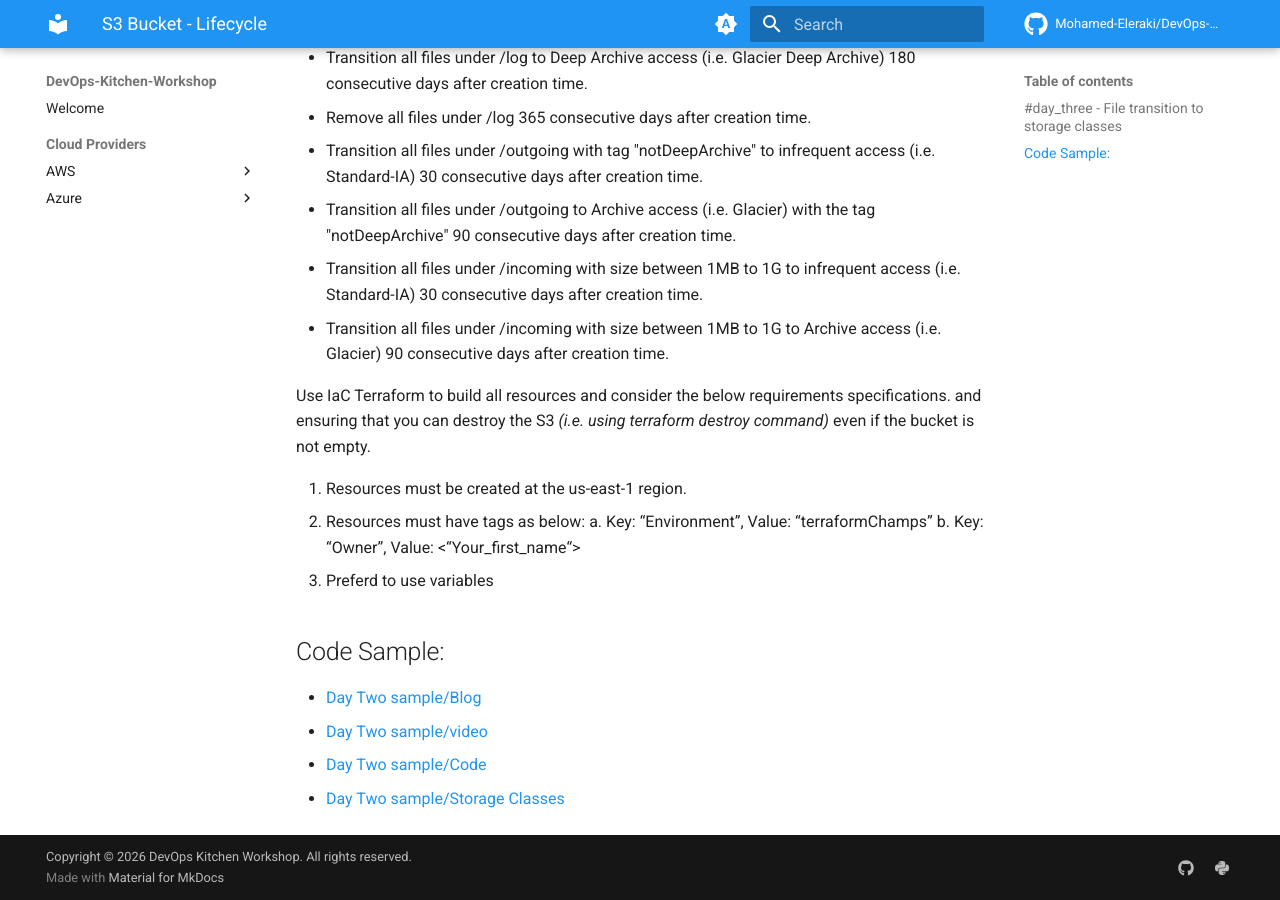
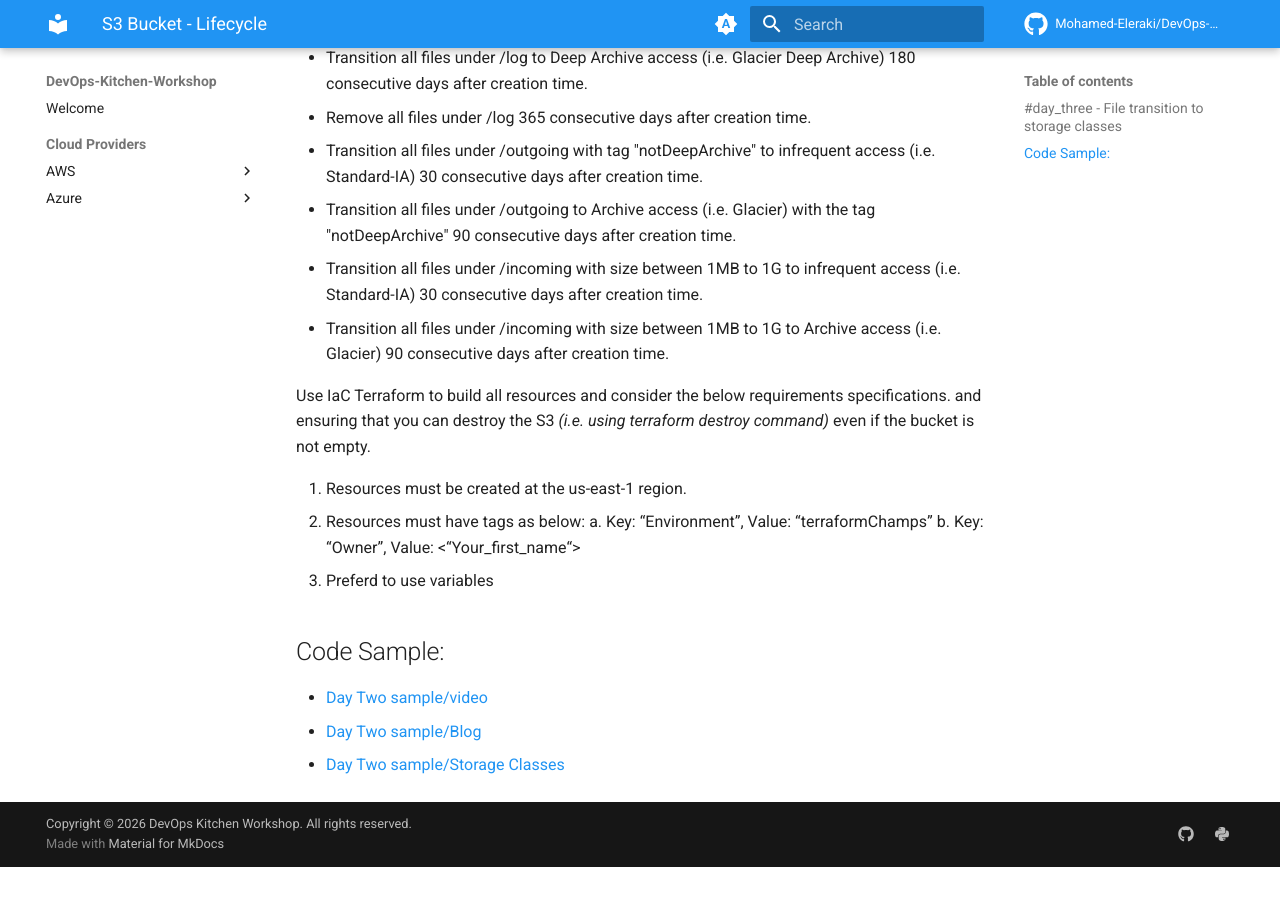
Before and after one commit to Mohamed-Eleraki/DevOps-Kitchen-Workshop, an MkDocs documentation site: the page built from docs/aws/s3-bucket-lifecycle.md, in a window 1280 px wide and 900 px high, scrolled down 630 px. Built offline with MkDocs 1.6.1 and Material for MkDocs 9.7.7, drawn with Linux system fonts in a browser that asks for light colours; comment, search, counter and statistics services are not loaded; the version menu is left out; after the commit the page ends 1497 px from its top, so only the background shows below that.

Commit message:
fix: Day Two sample/Blog Link, removed Day Two/Code. and  renamed file.

```diff
--- a/docs/aws/s3-bucket_lifecycle.md
+++ b/docs/aws/s3-bucket-lifecycle.md
@@ -35,7 +35,6 @@
 
 ## Code Sample:
 
-- [Day Two sample/Blog](https://mohamed-eleraky.hashnode.dev/aws-s3bucket-lifecycle-terraform-project-09)
 - [Day Two sample/video](https://www.youtube.com/watch?v=CyaJXc78uP0&t=2101s)
-- [Day Two sample/Code](https://github.com/Mohamed-Eleraki/DevOps-Kitchen-Workshop/blob/main/dayTwoSample_hintsOnly/main.tf)
+- [Day Two sample/Blog](https://eraki.hashnode.dev/aws-s3bucket-lifecycle-terraform-project-09#heading-terraform-resources-code-steps)
 - [Day Two sample/Storage Classes](https://www.canva.com/design/DAGFZObbdpk/ltK0rRtQ2cAquMCk0fgrEw/edit)
```
